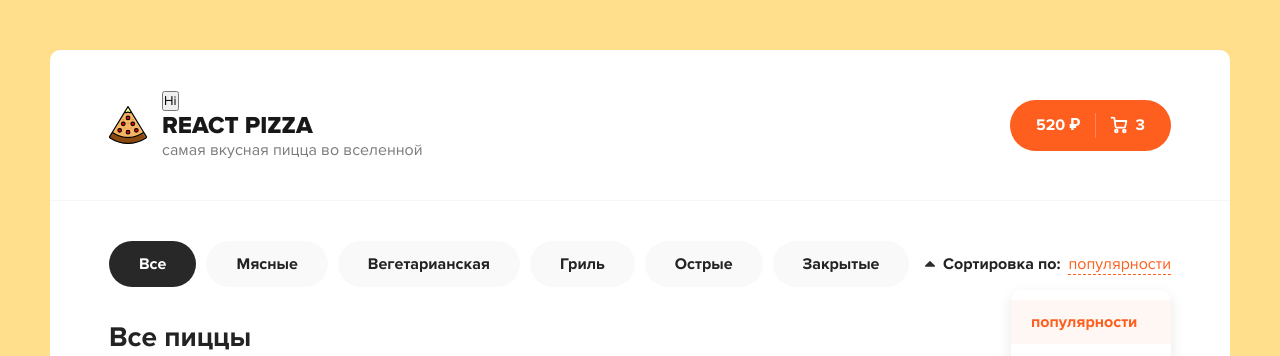
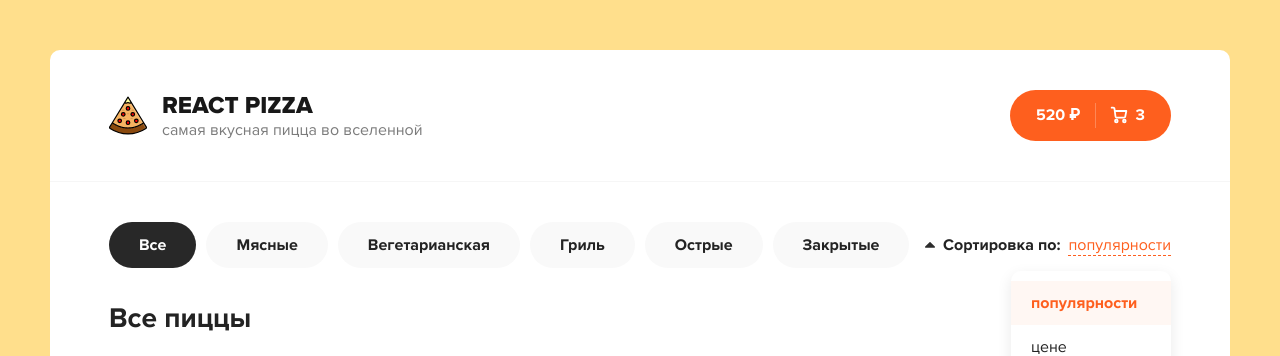
Before and after one commit to sergejij/pizza-shop, a React (Create React App) app: page / in a window 1280 px wide. Shown: the top 356 px of the page. Built offline with nearby package versions, Linux system fonts and the light colour scheme.

Commit message:
added categories

```diff
--- a/package.json
+++ b/package.json
@@ -6,9 +6,10 @@
     "@testing-library/jest-dom": "^5.11.4",
     "@testing-library/react": "^11.1.0",
     "@testing-library/user-event": "^12.1.10",
+    "classnames": "^2.2.6",
+    "node-sass": "^4.14.1",
     "react": "^17.0.1",
     "react-dom": "^17.0.1",
-    "node-sass": "^4.14.1",
     "react-scripts": "4.0.1",
     "web-vitals": "^0.2.4"
   },
--- a/src/Main.jsx
+++ b/src/Main.jsx
@@ -1,77 +1,22 @@
 import React from 'react';
-import logo from './assets/img/pizza-logo.svg';
-
-function Button() {
-  return (
-    <button type="button">
-      Hi
-    </button>
-  );
-}
+import { Header, Categories } from './components';
 
 const Main = () => (
   <div className="wrapper">
-    <div className="header">
-      <div className="container">
-        <div className="header__logo">
-          <img width="38" src={logo} alt="Pizza logo" />
-          <div>
-            <Button />
-            <h1>React Pizza</h1>
-            <p>самая вкусная пицца во вселенной</p>
-          </div>
-        </div>
-        <div className="header__cart">
-          <a href="/cart.html" className="button button--cart">
-            <span>520 ₽</span>
-            <div className="button__delimiter" />
-            <svg
-              width="18"
-              height="18"
-              viewBox="0 0 18 18"
-              fill="none"
-              xmlns="http://www.w3.org/2000/svg"
-            >
-              <path
-                d="M6.33333 16.3333C7.06971 16.3333 7.66667 15.7364 7.66667 15C7.66667 14.2636 7.06971 13.6667 6.33333 13.6667C5.59695 13.6667 5 14.2636 5 15C5 15.7364 5.59695 16.3333 6.33333 16.3333Z"
-                stroke="white"
-                strokeWidth="1.8"
-                strokeLinecap="round"
-                strokeLinejoin="round"
-              />
-              <path
-                d="M14.3333 16.3333C15.0697 16.3333 15.6667 15.7364 15.6667 15C15.6667 14.2636 15.0697 13.6667 14.3333 13.6667C13.597 13.6667 13 14.2636 13 15C13 15.7364 13.597 16.3333 14.3333 16.3333Z"
-                stroke="white"
-                strokeWidth="1.8"
-                strokeLinecap="round"
-                strokeLinejoin="round"
-              />
-              <path
-                d="M4.78002 4.99999H16.3334L15.2134 10.5933C15.1524 10.9003 14.9854 11.176 14.7417 11.3722C14.4979 11.5684 14.1929 11.6727 13.88 11.6667H6.83335C6.50781 11.6694 6.1925 11.553 5.94689 11.3393C5.70128 11.1256 5.54233 10.8295 5.50002 10.5067L4.48669 2.82666C4.44466 2.50615 4.28764 2.21182 4.04482 1.99844C3.80201 1.78505 3.48994 1.66715 3.16669 1.66666H1.66669"
-                stroke="white"
-                strokeWidth="1.8"
-                strokeLinecap="round"
-                strokeLinejoin="round"
-              />
-            </svg>
-            <span>3</span>
-          </a>
-        </div>
-      </div>
-    </div>
+    <Header />
     <div className="content">
       <div className="container">
         <div className="content__top">
-          <div className="categories">
-            <ul>
-              <li className="active">Все</li>
-              <li>Мясные</li>
-              <li>Вегетарианская</li>
-              <li>Гриль</li>
-              <li>Острые</li>
-              <li>Закрытые</li>
-            </ul>
-          </div>
+          <Categories
+              items={[
+                'Мясные',
+                'Вегетарианская',
+                'Гриль',
+                'Острые',
+                'Закрытые',
+              ]}
+              onClick={(name) => alert(name)}
+          />
           <div className="sort">
             <div className="sort__label">
               <svg
--- /dev/null
+++ b/src/components/Button/Button.jsx
@@ -0,0 +1,11 @@
+import React from "react";
+import cn from "classnames";
+
+const Button = ({children, outline, cart, onClick}) => {
+    return (<button onClick={onClick} className={cn('button', {
+        'button--outline': outline,
+        'button--cart': cart,
+    })}>{children}</button>);
+};
+
+export default Button;
--- /dev/null
+++ b/src/components/Categories/Categories.jsx
@@ -0,0 +1,16 @@
+import React from 'react';
+
+const Categories = ({ items, onClick }) => {
+    return (
+        <div className="categories">
+            <ul>
+                <li className='active'>Все</li>
+                {items.map((item, index) => (
+                    <li onClick={() => onClick(item)} key={`${item}_${index}`}>{item}</li>
+                ))}
+            </ul>
+        </div>
+    );
+};
+
+export default Categories;
--- /dev/null
+++ b/src/components/Header/Header.jsx
@@ -0,0 +1,56 @@
+import logo from "../../assets/img/pizza-logo.svg";
+import { Button } from '../index';
+
+const Header = () => {
+    return (
+        <div className="header">
+            <div className="container">
+                <div className="header__logo">
+                    <img width="38" src={logo} alt="Pizza logo" />
+                    <div>
+                        <h1>React Pizza</h1>
+                        <p>самая вкусная пицца во вселенной</p>
+                    </div>
+                </div>
+                <div className="header__cart">
+                    <Button onClick={() => alert('hi')} cart>
+                        <span>520 ₽</span>
+                        <div className="button__delimiter" />
+                        <svg
+                            width="18"
+                            height="18"
+                            viewBox="0 0 18 18"
+                            fill="none"
+                            xmlns="http://www.w3.org/2000/svg"
+                        >
+                            <path
+                                d="M6.33333 16.3333C7.06971 16.3333 7.66667 15.7364 7.66667 15C7.66667 14.2636 7.06971 13.6667 6.33333 13.6667C5.59695 13.6667 5 14.2636 5 15C5 15.7364 5.59695 16.3333 6.33333 16.3333Z"
+                                stroke="white"
+                                strokeWidth="1.8"
+                                strokeLinecap="round"
+                                strokeLinejoin="round"
+                            />
+                            <path
+                                d="M14.3333 16.3333C15.0697 16.3333 15.6667 15.7364 15.6667 15C15.6667 14.2636 15.0697 13.6667 14.3333 13.6667C13.597 13.6667 13 14.2636 13 15C13 15.7364 13.597 16.3333 14.3333 16.3333Z"
+                                stroke="white"
+                                strokeWidth="1.8"
+                                strokeLinecap="round"
+                                strokeLinejoin="round"
+                            />
+                            <path
+                                d="M4.78002 4.99999H16.3334L15.2134 10.5933C15.1524 10.9003 14.9854 11.176 14.7417 11.3722C14.4979 11.5684 14.1929 11.6727 13.88 11.6667H6.83335C6.50781 11.6694 6.1925 11.553 5.94689 11.3393C5.70128 11.1256 5.54233 10.8295 5.50002 10.5067L4.48669 2.82666C4.44466 2.50615 4.28764 2.21182 4.04482 1.99844C3.80201 1.78505 3.48994 1.66715 3.16669 1.66666H1.66669"
+                                stroke="white"
+                                strokeWidth="1.8"
+                                strokeLinecap="round"
+                                strokeLinejoin="round"
+                            />
+                        </svg>
+                        <span>3</span>
+                    </Button>
+                </div>
+            </div>
+        </div>
+    )
+};
+
+export default Header;
--- /dev/null
+++ b/src/components/index.js
@@ -0,0 +1,3 @@
+export { default as Button} from './Button/Button';
+export { default as Header} from './Header/Header';
+export { default as Categories} from './Categories/Categories';
```
Also changed, not shown: 2 other files (tests, documents, lock files or other folders).
